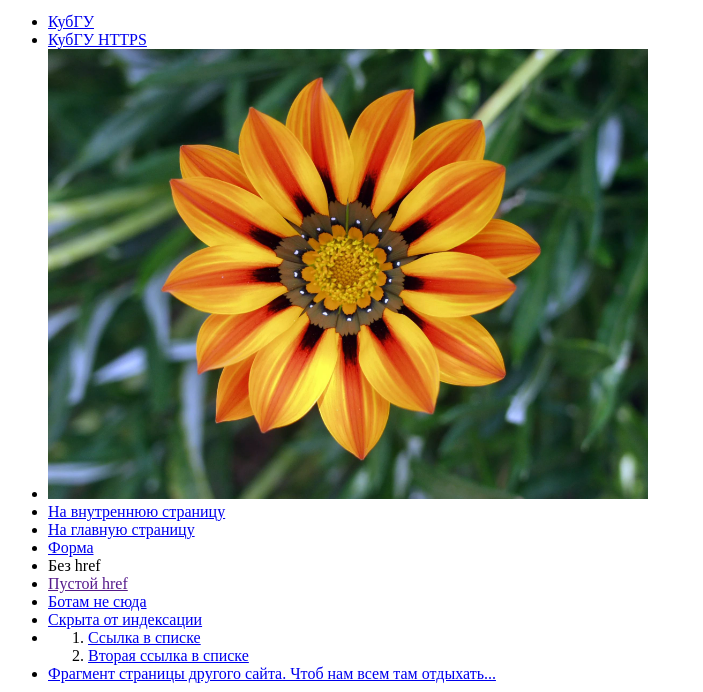
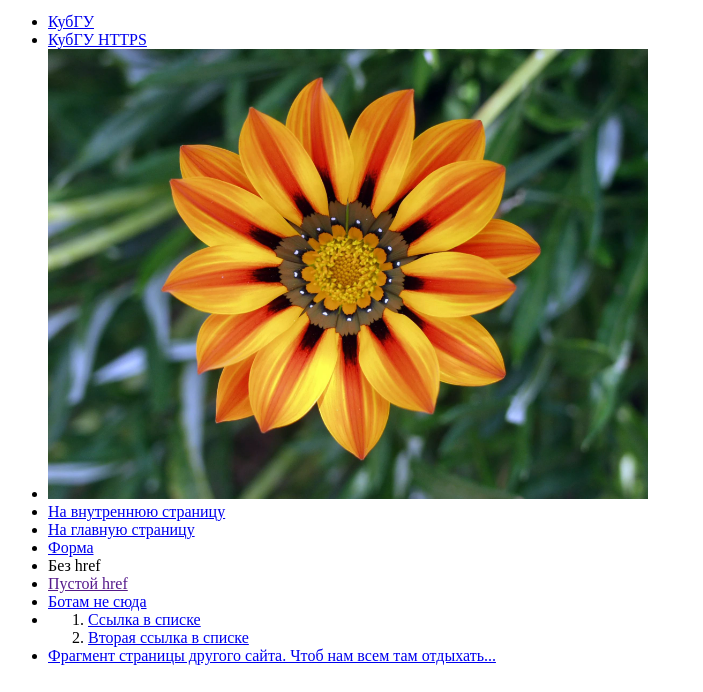
Before and after one commit to NazorMaizer/NazorMaizer.github.io, a plain HTML site: page index.html in a window 1280 px wide. Shown: the part 101-793 px from the top of the page, without its empty margins (0-703 px from the left). Drawn offline with Linux system fonts and the light colour scheme.

Commit message:
Update index.html

```diff
--- a/index.html
+++ b/index.html
@@ -31,7 +31,6 @@
         <li><a title="Без href, вот так!">Без href</a></li>
         <li><a href="">Пустой href</a></li>
         <li><a href="https://www.youtube.com/" rel="nofollow">Ботам не сюда</a></li>
-        <li><a href="https://www.kubsu.com/" robots="noindex">Скрыта от индексации</a></li>
         <li>
             <ol>
                 <li><a href="https://www.youtube.com/dQw4w9WgXcQ" title="Слава творчеству!">Ссылка в списке</a></li>
```
